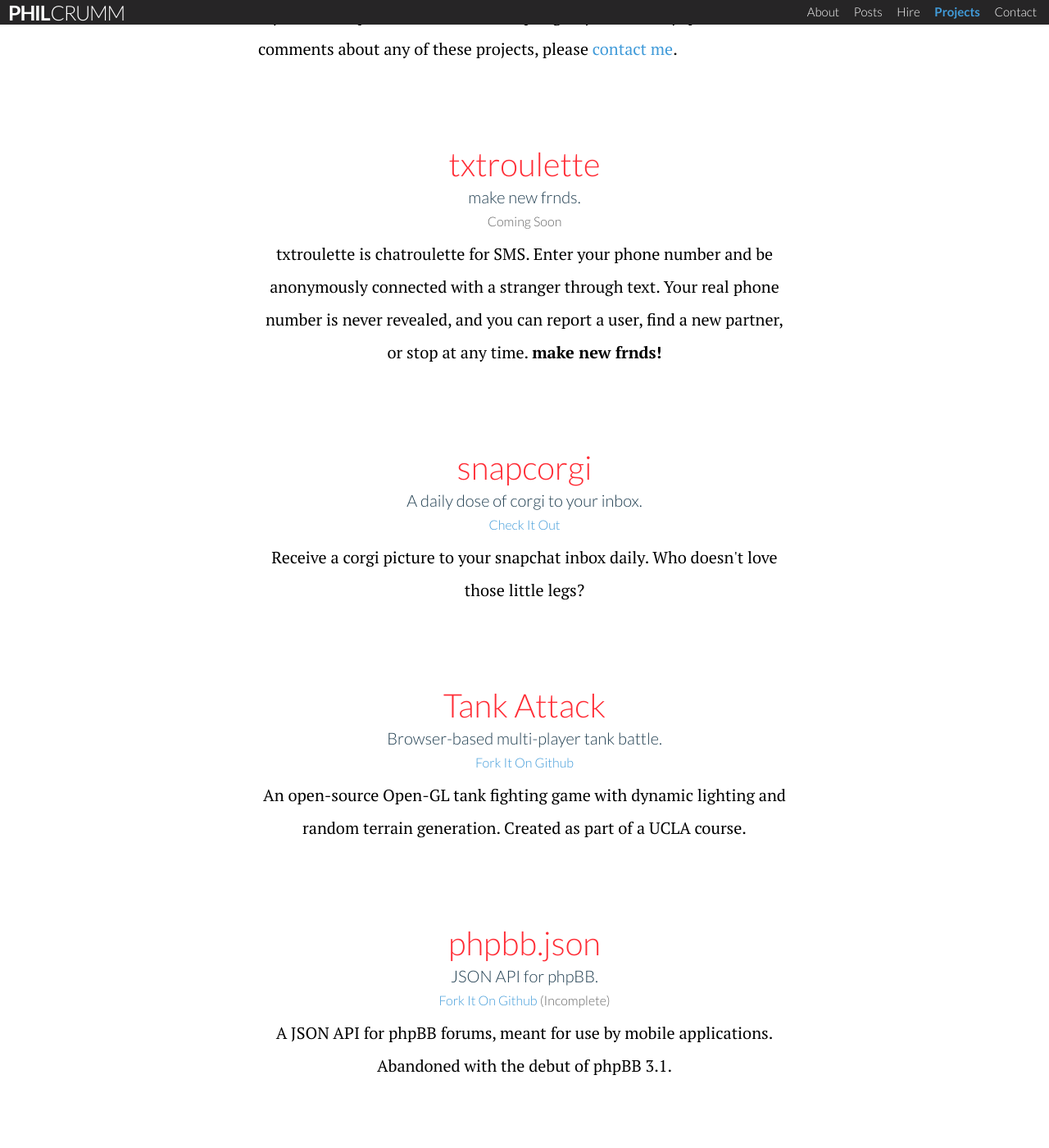
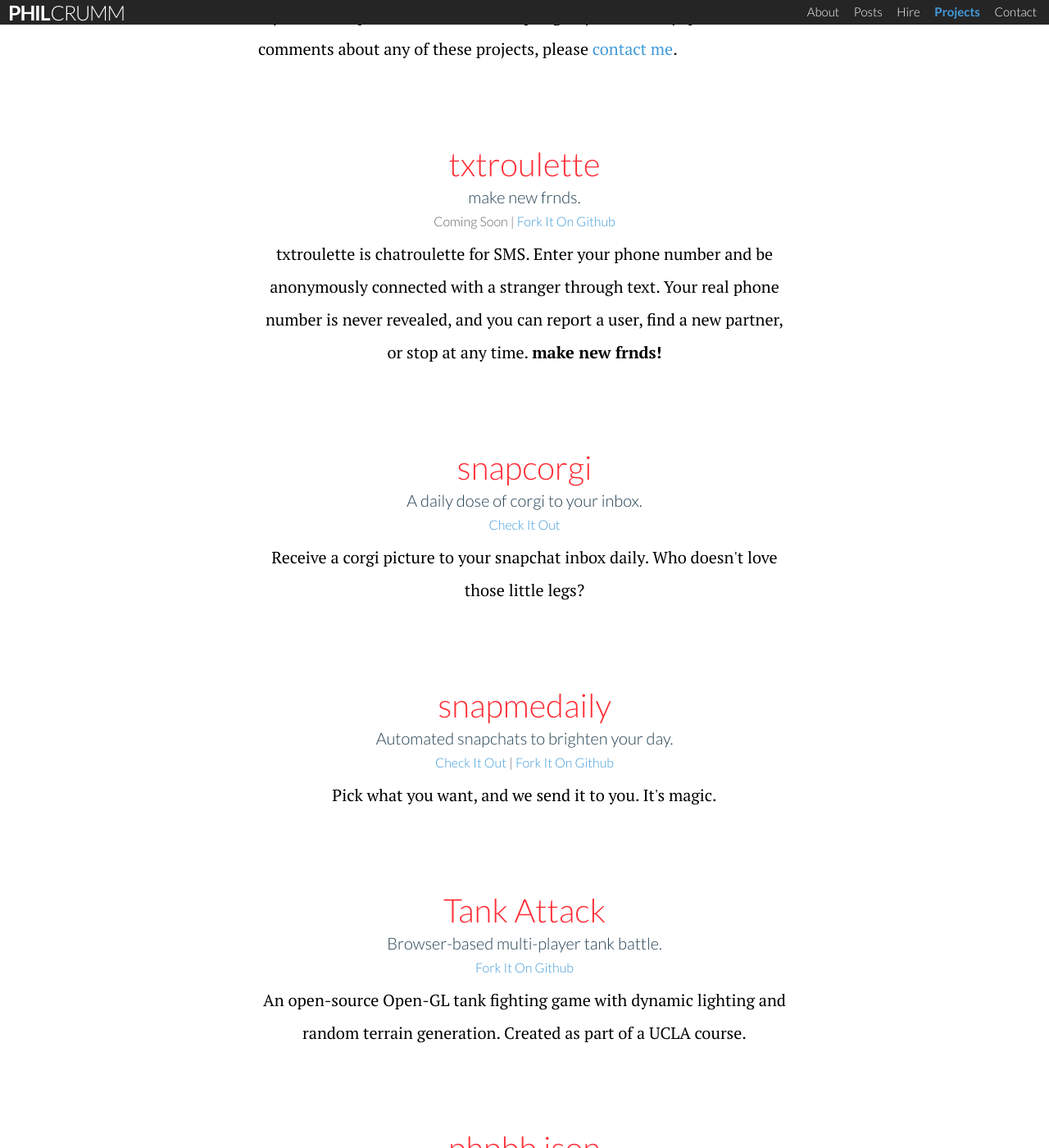
Before and after one commit to pcrumm/pcrumm.github.io, a Jekyll site: the page built from projects.html, in a window 1280 px wide and 1400 px high, scrolled down 444 px. Shown: the whole window at 82% size. Built offline with Jekyll 4.4.1, drawn with Linux system fonts in a browser that asks for light colours.

Commit message:
Update projects

```diff
--- a/projects.html
+++ b/projects.html
@@ -11,7 +11,7 @@ image: "keyboard_working.jpg"
 <div class="project txtroulette">
 	<h2>txtroulette</h2>
 	<h3>make new frnds.</h3>
-	<span class="status">Coming Soon</span>
+	<span class="status">Coming Soon | <a href="https://github.com/pcrumm/txtroulette">Fork It On Github</a></span>
 	<p>txtroulette is chatroulette for SMS. Enter your phone number and be anonymously connected with a stranger through text. Your real phone number is never revealed, and you can report a user, find a new partner, or stop at any time. <strong>make new frnds!</strong></p>
 </div>
 <div class="project snapcorgi">
@@ -19,6 +19,12 @@ image: "keyboard_working.jpg"
 	<h3>A daily dose of corgi to your inbox.</h3>
 	<span class="status"><a href="http://snapcorgi.com">Check It Out</a></span>
 	<p>Receive a corgi picture to your snapchat inbox daily. Who doesn't love those little legs?</p>
+</div>
+<div class="project snapmedaily">
+	<h2>snapmedaily</h2>
+	<h3>Automated snapchats to brighten your day.</h3>
+	<span class="status"><a href="http://snapmedaily.com/">Check It Out</a> | <a href="https://github.com/pcrumm/snapmedaily">Fork It On Github</a></span>
+	<p>Pick what you want, and we send it to you. It's magic.</p>
 </div>
 <div class="project tankattack">
 	<h2>Tank Attack</h2>
```
